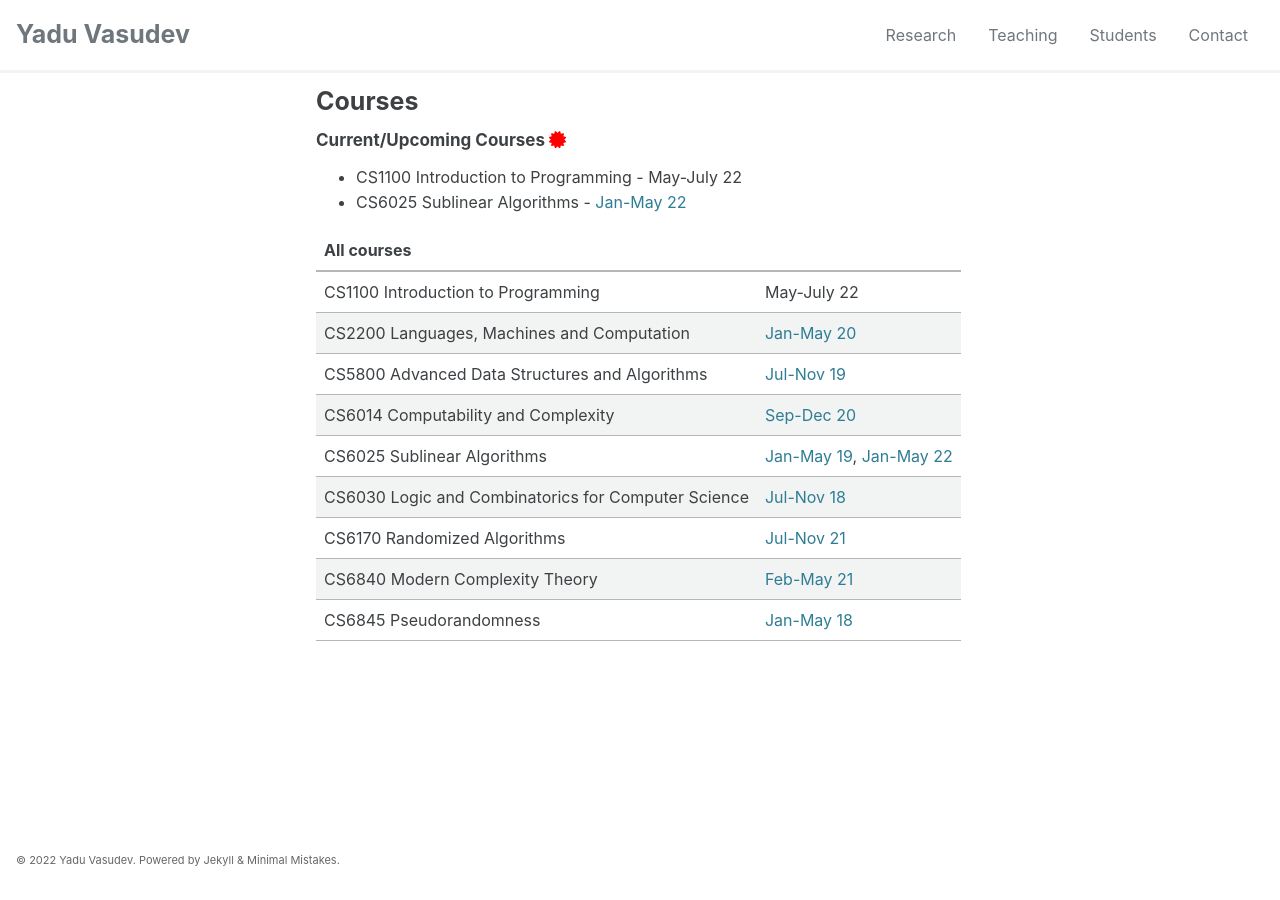
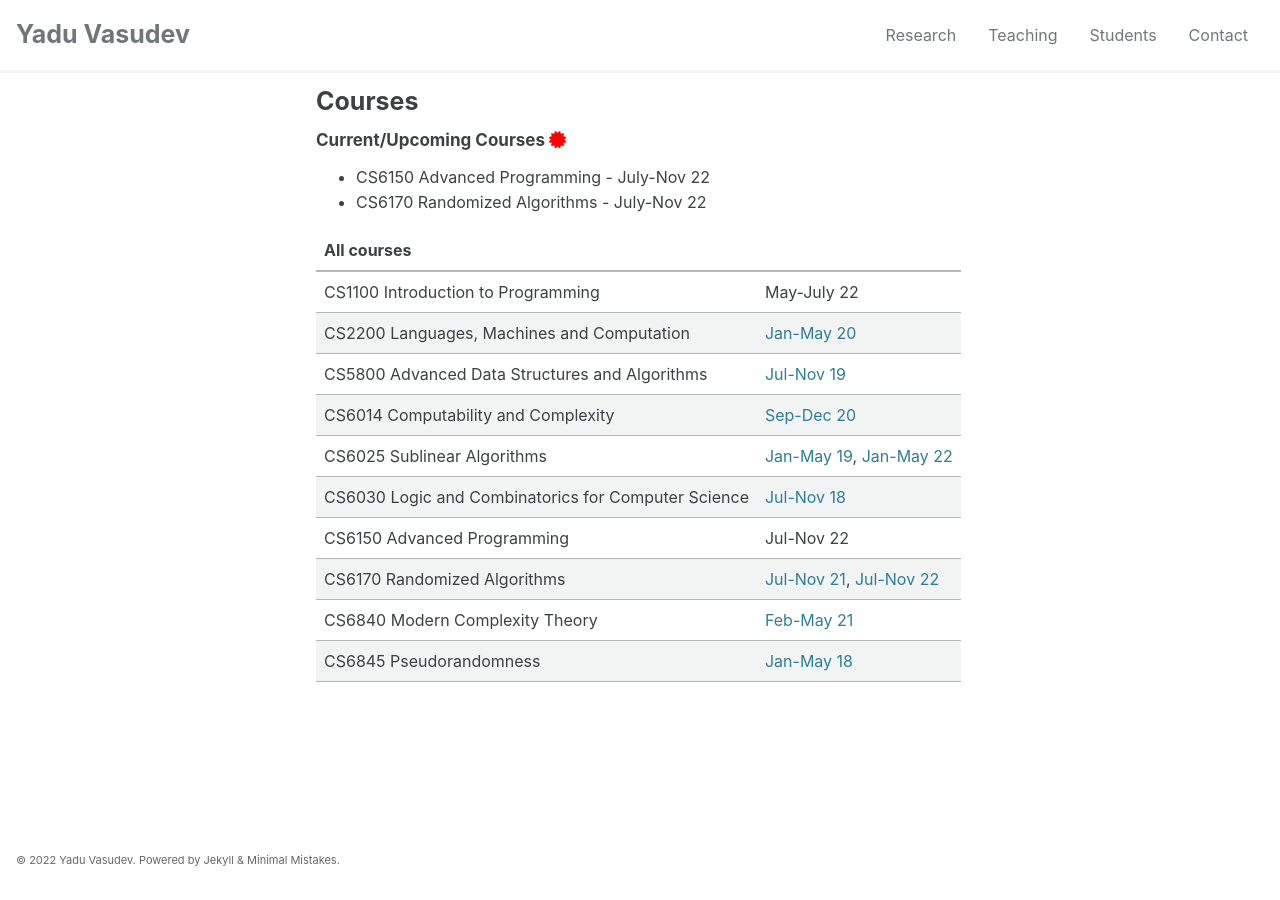
Before and after one commit to yaduvasudev/yaduvasudev.github.io, a Jekyll site: the page built from _pages/courses.md, in a window 1280 px wide. Built offline with Jekyll 4.4.1, drawn with Linux system fonts in a browser that asks for light colours; cached includes are drawn as plain includes.

Commit message:
New course
new courses and course pages

```diff
--- a/_pages/courses.md
+++ b/_pages/courses.md
@@ -6,8 +6,8 @@ title: Courses
 ---
 
 #### Current/Upcoming Courses <i class="fas fa-certificate" style="color:red"></i>
-- CS1100 Introduction to Programming - May-July 22
-- CS6025 Sublinear Algorithms  - [Jan-May 22](6025/22/)
+- CS6150 Advanced Programming - July-Nov 22
+- CS6170 Randomized Algorithms  - July-Nov 22
 
 | All courses | |
 |:-------|:---|
@@ -17,7 +17,8 @@ title: Courses
 | CS6014 Computability and Complexity | [Sep-Dec 20](6014/20/) |
 | CS6025 Sublinear Algorithms | [Jan-May 19](6025/19/), [Jan-May 22](6025/22) |
 | CS6030 Logic and Combinatorics for Computer Science | [Jul-Nov 18](6030/18/) |
-| CS6170 Randomized Algorithms | [Jul-Nov 21](6170/21/)
+| CS6150 Advanced Programming | Jul-Nov 22 |
+| CS6170 Randomized Algorithms | [Jul-Nov 21](6170/21/), [Jul-Nov 22](6170/22/)|
 | CS6840 Modern Complexity Theory | [Feb-May 21](6840/21/) |
 | CS6845 Pseudorandomness | [Jan-May 18](6845/18/) |
 {: style="font-size:1em; width:100%"}
```
Also changed, not shown: _pages/6170-22.md (added, +53 -0 lines).
